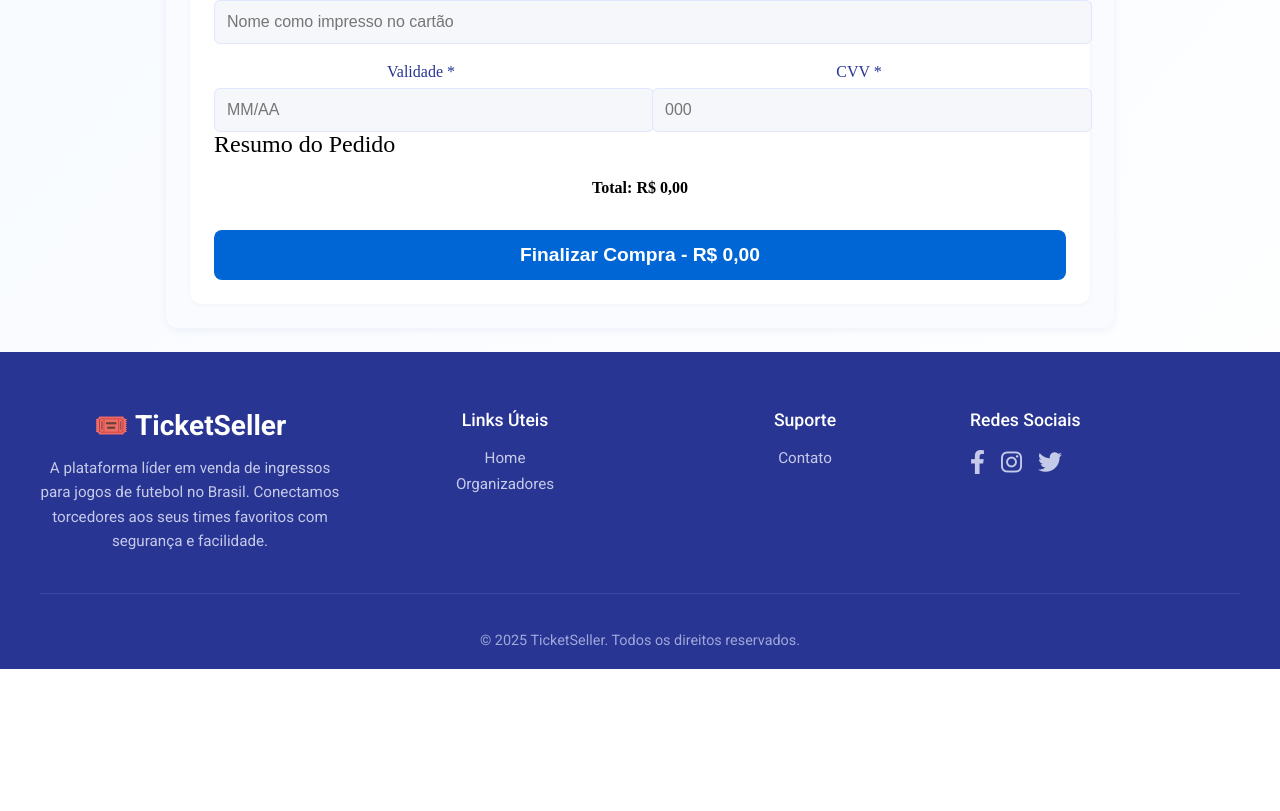
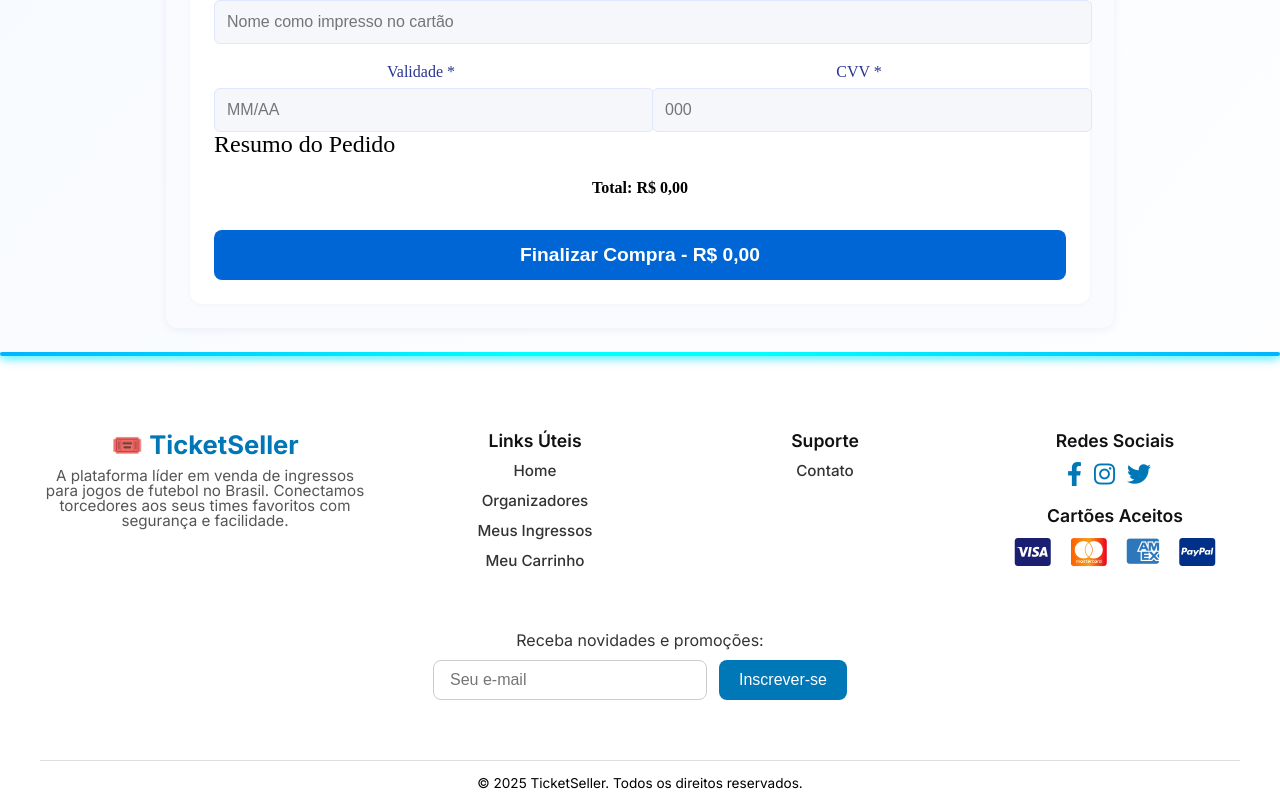
Before and after one commit to Projetos-de-Extensao/PFE_25.1_8001_I, a React (Vite) app in the folder TicketMaster/: page /checkout in a window 1280 px wide. Shown: the part 783-1594 px from the top of the page. Before the commit the page ends 1452 px from the top, so only its background shows below. Built offline with nearby package versions, Linux system fonts and the light colour scheme.

Commit message:
att footer

```diff
--- a/TicketMaster/src/components/Footer/Footer.jsx
+++ b/TicketMaster/src/components/Footer/Footer.jsx
@@ -4,16 +4,17 @@ import "./footer.css";
 const Footer = () => (
   <footer className="footer">
     <div className="footer-container">
+
       <div className="footer-main">
-        {/* Sobre */}
+
         <div className="footer-about">
-          <a href="/" className="footer-logo">
-           🎟️ TicketSeller
-          </a>
+          <a href="/" className="footer-logo">🎟️ TicketSeller</a>
           <div className="footer-description">
             A plataforma líder em venda de ingressos para jogos de futebol no Brasil. Conectamos torcedores aos seus times favoritos com segurança e facilidade.
           </div>
         </div>
+
+
        {/* Links Úteis */}
 <div className="footer-links">
   <div className="footer-title">Links Úteis</div>
@@ -24,18 +25,25 @@ const Footer = () => (
     <li>
       <a href="/organizadores">Organizadores</a>
     </li>
+    <li>
+      <a href="/meus-ingressos">Meus Ingressos</a>
+    </li>
+    <li>
+      <a href="/carrinho">Meu Carrinho</a>
+    </li>
   </ul>
 </div>
-        {/* Suporte */}
+
+
+
         <div className="footer-links">
           <div className="footer-title">Suporte</div>
           <ul>
-            <li>
-              <a href="/contato">Contato</a>
-            </li>
+            <li><a href="/contato">Contato</a></li>
           </ul>
         </div>
-        {/* Redes Sociais */}
+
+
         <div className="footer-social">
           <div className="footer-title">Redes Sociais</div>
           <div className="social-icons">
@@ -49,8 +57,27 @@ const Footer = () => (
               <i className="fab fa-twitter"></i>
             </a>
           </div>
+
+          <div className="footer-cards-section">
+  <div className="footer-title">Cartões Aceitos</div>
+  <div className="footer-cards">
+    <i className="fab fa-cc-visa"></i>
+    <i className="fab fa-cc-mastercard"></i>
+    <i className="fab fa-cc-amex"></i>
+    <i className="fab fa-cc-paypal"></i>
   </div>
 </div>
+        </div>
+      </div>
+
+      <div className="footer-newsletter">
+        <p>Receba novidades e promoções:</p>
+        <form>
+          <input type="email" placeholder="Seu e-mail" />
+          <button type="submit">Inscrever-se</button>
+        </form>
+      </div>
+
       <div className="footer-bottom">
         © 2025 TicketSeller. Todos os direitos reservados.
       </div>
--- a/TicketMaster/src/components/Footer/footer.css
+++ b/TicketMaster/src/components/Footer/footer.css
@@ -1,118 +1,279 @@
-@import url('https://fonts.googleapis.com/css2?family=Roboto:wght@400;500;700&display=swap');
+.footer {
+  background-color: white;
+  color: #333;
+  font-family: 'Inter', sans-serif;
+  padding-top: 60px;
+  position: relative;
+  overflow: hidden;
+  border-top: none;
+}
 
-.footer {
-  background-color: #283593;
-  color: #e8eaf6;
-  padding: 60px 0 20px 0;
-  font-family: 'Roboto', sans-serif;
+.footer::before {
+  content: '';
+  position: absolute;
+  top: 0;
+  left: 0;
+  height: 5px;
+  width: 100%;
+  background: linear-gradient(to right, #00b4d8, #0077b6, #00b4d8);
+  animation: neonLine 3s linear infinite;
+  z-index: 1;
+}
+
+@keyframes neonLine {
+  0% {
+    filter: drop-shadow(0 0 2px #00b4d8);
+  }
+  50% {
+    filter: drop-shadow(0 4px 12px #00b4d8);
+  }
+  100% {
+    filter: drop-shadow(0 0 2px #00b4d8);
+  }
 }
 
 .footer-container {
+  position: relative;
+  z-index: 2;
   max-width: 1200px;
   margin: 0 auto;
-  padding: 0 20px;
+  padding: 20px;
 }
 
 .footer-main {
   display: flex;
+  justify-content: space-between;
   flex-wrap: wrap;
-  justify-content: space-between;
-  gap: 30px;
-  padding-bottom: 40px;
-  margin-bottom: 40px;
-  border-bottom: 1px solid #3949ab;
-  align-items: flex-start;
+  gap: 40px;
 }
 
-/* Coluna "Sobre" */
 .footer-about {
-  flex: 1;
-  min-width: 300px;
+  flex: 1 1 240px;
 }
 
-/* Coluna de Links */
-.footer-links {
-  flex: 1;
-  min-width: 180px;
-}
-
-/* Espaçamento entre os links */
-.footer-links ul li {
+.footer-logo {
+  font-size: 1.6rem;
+  font-weight: 700;
+  color: #0077b6;
+  text-decoration: none;
+  display: inline-block;
   margin-bottom: 10px;
-}
-
-/* Coluna Social */
-.footer-social {
-  flex: 1;
-  min-width: 180px;
-  display: flex;
-  flex-direction: column;
-  align-items: flex-start;
-}
-
-/* --- Estilos dos Elementos Internos --- */
-
-.footer-logo {
-  display: inline-block;
-  margin-bottom: 16px;
-  text-decoration: none;
-  color: #ffffff;
-  font-size: 1.75rem;
-  font-weight: 700;
 }
 
 .footer-description {
   font-size: 0.95rem;
-  line-height: 1.6;
-  color: #c5cae9;
-  max-width: 350px;
+  color: #555;
+}
+
+.footer-links {
+  flex: 1 1 160px;
 }
 
 .footer-title {
-  color: #ffffff;
+  font-weight: 600;
+  margin-bottom: 12px;
   font-size: 1.1rem;
-  font-weight: 500;
-  margin-bottom: 20px;
+  color: #111;
 }
 
+.footer-links ul {
+  list-style: none;
+  padding: 0;
+}
+
+.footer-links ul li a {
+  color: #0077b6;
+  text-decoration: none;
+  font-size: 0.95rem;
+}
+
+.footer-links ul li a:hover {
+  text-decoration: underline;
+}
+
+.footer-social {
+  flex: 1 1 160px;
+}
+
+.social-icons a {
+  color: #0077b6;
+  font-size: 1.5rem;
+  margin-right: 12px;
+  transition: transform 0.3s;
+}
+
+.social-icons a:hover {
+  transform: scale(1.2);
+}
+
+
+.footer-cards {
+  margin-top: 20px;
+  display: flex;
+  align-items: center;
+  flex-wrap: wrap;
+  gap: 12px;
+  font-size: 1.6rem;
+}
+
+.footer-cards i {
+  vertical-align: middle;
+  line-height: 1;
+  display: inline-block;
+}
+
+
+.footer-cards .fa-cc-visa {
+  color: #1a1f71;
+}
+
+
+.footer-cards .fa-cc-mastercard {
+  background: linear-gradient(to right, #ff5f00, #f79e1b, #eb001b);
+  -webkit-background-clip: text;
+  -webkit-text-fill-color: transparent;
+}
+
+
+.footer-cards .fa-cc-amex {
+  color: #2e77bb;
+  font-size: 1.8rem;
+}
+
+
+.footer-cards .fa-cc-paypal {
+  color: #003087;
+}
+
+.footer-bottom {
+  text-align: center;
+  margin-top: 40px;
+  font-size: 0.85rem;
+  color: #000000;
+  border-top: 1px solid #ddd;
+  padding-top: 16px;
+}
+.footer-newsletter {
+  text-align: center;
+  margin-top: 30px;
+  padding: 20px 0;
+}
+
+.footer-newsletter p {
+  font-size: 1rem;
+  margin-bottom: 12px;
+  color: #333;
+}
+
+.footer-newsletter form {
+  display: flex;
+  justify-content: center;
+  gap: 12px;
+  flex-wrap: wrap;
+}
+
+.footer-newsletter input[type="email"] {
+  padding: 10px 16px;
+  font-size: 1rem;
+  border: 1px solid #ccc;
+  border-radius: 8px;
+  min-width: 240px;
+  outline: none;
+}
+
+.footer-newsletter button {
+  padding: 10px 20px;
+  font-size: 1rem;
+  background-color: #0077b6;
+  color: white;
+  border: none;
+  border-radius: 8px;
+  cursor: pointer;
+  transition: background-color 0.3s ease;
+}
+
+.footer-newsletter button:hover {
+  background-color: #005f8e;
+}
+
+.footer-cards-section {
+  margin-top: 20px;
+}
+
+.footer-cards {
+  display: flex;
+  justify-content: center;
+  gap: 20px;
+  margin-top: 10px;
+  font-size: 2rem;
+  animation: fadeIn 1.5s ease-in-out;
+}
+
+.footer-cards i {
+  color: #0077b6;
+  transition: transform 0.3s, color 0.3s;
+}
+
+.footer-cards i:hover {
+  transform: scale(1.2);
+  color: #00b4d8;
+}
+
+
+.footer::before {
+  content: "";
+  position: absolute;
+  top: 0;
+  left: 0;
+  width: 100%;
+  height: 4px;
+  background: linear-gradient(90deg, #0077b6, #00b4d8, #0077b6);
+  animation: neonGlow 4s linear infinite;
+  box-shadow: 0 0 8px #00b4d8, 0 0 12px #0077b6;
+  border-radius: 10px;
+}
+
+
+.footer-social .social-icons a i {
+  transition: transform 0.3s ease, color 0.3s;
+}
+
+.footer-social .social-icons a:hover i {
+  transform: translateY(-4px);
+  color: #00b4d8;
+}
+
+
+@keyframes fadeIn {
+  from { opacity: 0; transform: translateY(20px); }
+  to { opacity: 1; transform: translateY(0); }
+}
+
+
+@keyframes neonGlow {
+  0% { filter: brightness(1); }
+  50% { filter: brightness(1.6); }
+  100% { filter: brightness(1); }
+}
 .footer-links ul {
   list-style: none;
   padding: 0;
   margin: 0;
 }
 
+.footer-links ul li {
+  margin-bottom: 14px;
+  transition: transform 0.3s ease, color 0.3s ease;
+}
+
 .footer-links ul li a {
-  color: #c5cae9;
+  color: #333333;
   text-decoration: none;
-  font-size: 0.95rem;
-  transition: color 0.3s ease, padding-left 0.3s ease;
+  font-weight: 500;
+  transition: color 0.3s ease;
 }
 
 .footer-links ul li a:hover {
-  color: #ffffff;
-  padding-left: 5px;
+  color: #0077b6;
+  transform: translateX(5px);
 }
-
-/* Ícones de Redes Sociais */
-.social-icons {
-  display: flex;
-  gap: 16px;
-}
-
-.social-icons a {
-  color: #c5cae9;
-  font-size: 1.5rem;
-  transition: color 0.3s ease, transform 0.3s ease;
-}
-
-.social-icons a:hover {
-  color: #ffffff;
-  transform: scale(1.1);
-}
-
-/* Seção de Copyright */
-.footer-bottom {
-  text-align: center;
-  font-size: 0.9rem;
-  color: #9fa8da;
-}
```
Lines whose indentation alone changed are shown as unchanged.
